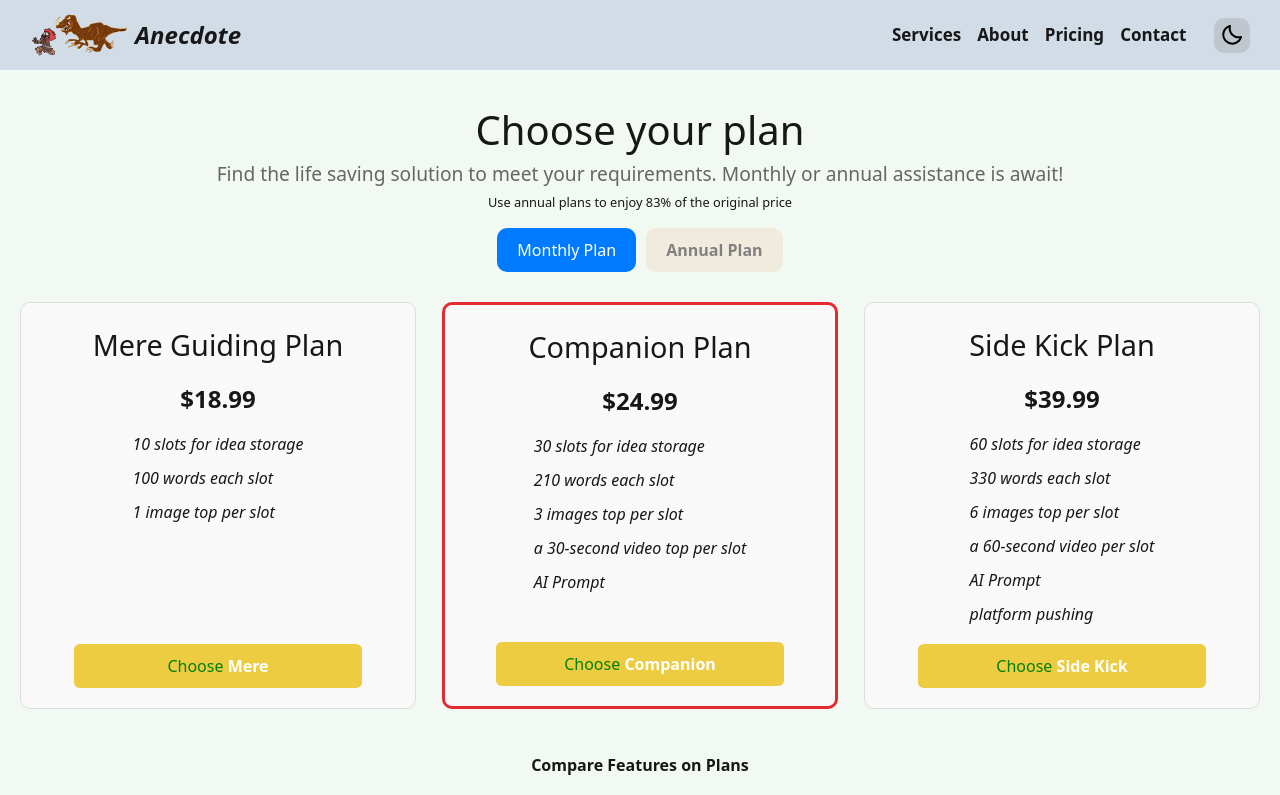
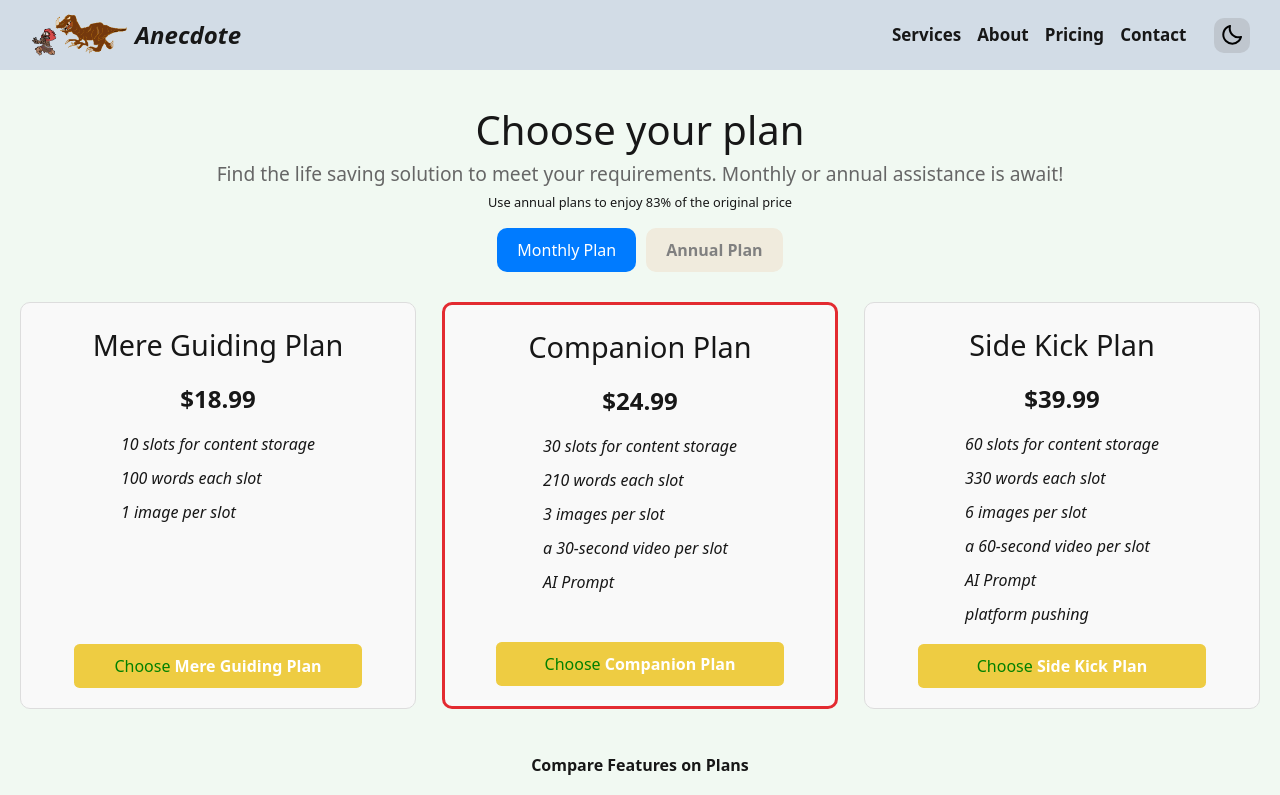
Before and after one commit to exiafuture/StarchMilk-MVP, a Next.js app: page /pricing-plans in a window 1280 px wide. Shown: the top 795 px of the page. Built offline with nearby package versions, Linux system fonts and the light colour scheme.

Commit message:
ahhhhhhh omg my next sucks

```diff
--- a/app/pricing-plans/page.tsx
+++ b/app/pricing-plans/page.tsx
@@ -2,9 +2,85 @@
 import React, { useState } from "react"
 import "./pricing.css";
 
+const pricingData = {
+  monthly: [
+    {
+      plan: "Mere Guiding Plan",
+      price: "$18.99",
+      features: [
+        "10 slots for content storage",
+        "100 words each slot",
+        "1 image per slot"
+      ]
+    },
+    {
+      plan: "Companion Plan",
+      price: "$24.99",
+      features: [
+        "30 slots for content storage",
+        "210 words each slot",
+        "3 images per slot",
+        "a 30-second video per slot",
+        "AI Prompt"
+      ],
+      popular: true,
+    },
+    {
+      plan: "Side Kick Plan",
+      price: "$39.99",
+      features: [
+        "60 slots for content storage",
+        "330 words each slot",
+        "6 images per slot",
+        "a 60-second video per slot",
+        "AI Prompt",
+        "platform pushing"
+      ],
+    },
+  ],
+  annual: [
+
+    {
+      plan: "Mere Guiding Plan",
+      price: "$189.9",
+      features: [
+        "10 slots for content storage",
+        "100 words each slot",
+        "1 image per slot"
+      ]
+    },
+    {
+      plan: "Companion Plan",
+      price: "$249.9",
+      features: [
+        "30 slots for content storage",
+        "210 words each slot",
+        "3 images per slot",
+        "a 30-second video per slot",
+        "AI Prompt"
+      ],
+      popular: true,
+    },
+    {
+      plan: "Side Kick Plan",
+      price: "$399.9",
+      features: [
+        "60 slots for content storage",
+        "330 words each slot",
+        "6 images per slot",
+        "a 60-second video per slot",
+        "AI Prompt",
+        "platform pushing"
+      ],
+    },
+
+  ],
+};
+
 const Pricing = () => {
   const [view, setView] = useState<"monthly" | "annual">("monthly");
   const [plan, setPlan] = useState<"guide" | "companion" | "kick">("kick");
+  const currentPricingDurationMode = pricingData[view];
 
   return (
     <div className="page">
@@ -27,85 +103,25 @@ const Pricing = () => {
         </div>
       </header>
 
-      {view === "monthly" && (
-        <section className="cards">
-          <div className="card">
-            <h2>Mere Guiding Plan</h2>
-            <p className="price">$18.99</p>
+      <section className="cards">
+        {currentPricingDurationMode.map((plan, index) => (
+          <div
+            className={`card ${plan.popular ? "popular" : ""}`}
+            key={index}
+          >
+            <h2>{plan.plan}</h2>
+            <p className="price">{plan.price}</p>
             <ul>
-              <li>10 slots for idea storage</li>
-              <li>100 words each slot</li>
-              <li>1 image top per slot</li>
+              {plan.features.map((feature, idx) => (
+                <li key={idx}>{feature}</li>
+              ))}
             </ul>
-            <button>Choose <strong>Mere</strong></button>
+            <button>
+              Choose <strong>{plan.plan}</strong>
+            </button>
           </div>
-          <div className="card popular">
-            <h2>Companion Plan</h2>
-            <p className="price">$24.99</p>
-            <ul>
-              <li>30 slots for idea storage</li>
-              <li>210 words each slot</li>
-              <li>3 images top per slot</li>
-              <li>a 30-second video top per slot</li>
-              <li>AI Prompt</li>
-            </ul>
-            <button>Choose <strong>Companion</strong></button>
-          </div>
-          <div className="card">
-            <h2>Side Kick Plan</h2>
-            <p className="price">$39.99</p>
-            <ul>
-              <li>60 slots for idea storage</li>
-              <li>330 words each slot</li>
-              <li>6 images top per slot</li>
-              <li>a 60-second video per slot</li>
-              <li>AI Prompt</li>
-              <li>platform pushing</li>
-            </ul>
-            <button>Choose <strong>Side Kick</strong></button>
-          </div>
-        </section>
-      )}
-
-      {view === "annual" && (
-        <section className="cards">
-          <div className="card">
-            <h2>Mere Guiding Plan</h2>
-            <p className="price">$189.9</p>
-            <ul>
-              <li>10 slots for idea storage</li>
-              <li>100 words each slot</li>
-              <li>1 image top per slot</li>
-            </ul>
-            <button>Choose <strong>Mere</strong></button>
-          </div>
-          <div className="card popular">
-            <h2>Companion Plan</h2>
-            <p className="price">$249.9</p>
-            <ul>
-              <li>30 slots for idea storage</li>
-              <li>210 words each slot</li>
-              <li>3 images top per slot</li>
-              <li>a 30-second video top per slot</li>
-              <li>AI Prompt</li>
-            </ul>
-            <button>Choose <strong>Companion</strong></button>
-          </div>
-          <div className="card">
-            <h2>Side Kick Plan</h2>
-            <p className="price">$399.9</p>
-            <ul>
-              <li>60 slots for idea storage</li>
-              <li>330 words each slot</li>
-              <li>6 images top per slot</li>
-              <li>a 60-second video per slot</li>
-              <li>AI Prompt</li>
-              <li>platform pushing</li>
-            </ul>
-            <button>Choose <strong>Side Kick</strong></button>
-          </div>
-        </section>
-      )}
+        ))}
+      </section>
 
       <section className="comparison-table">
         <h2>Compare Features on Plans</h2>
```
